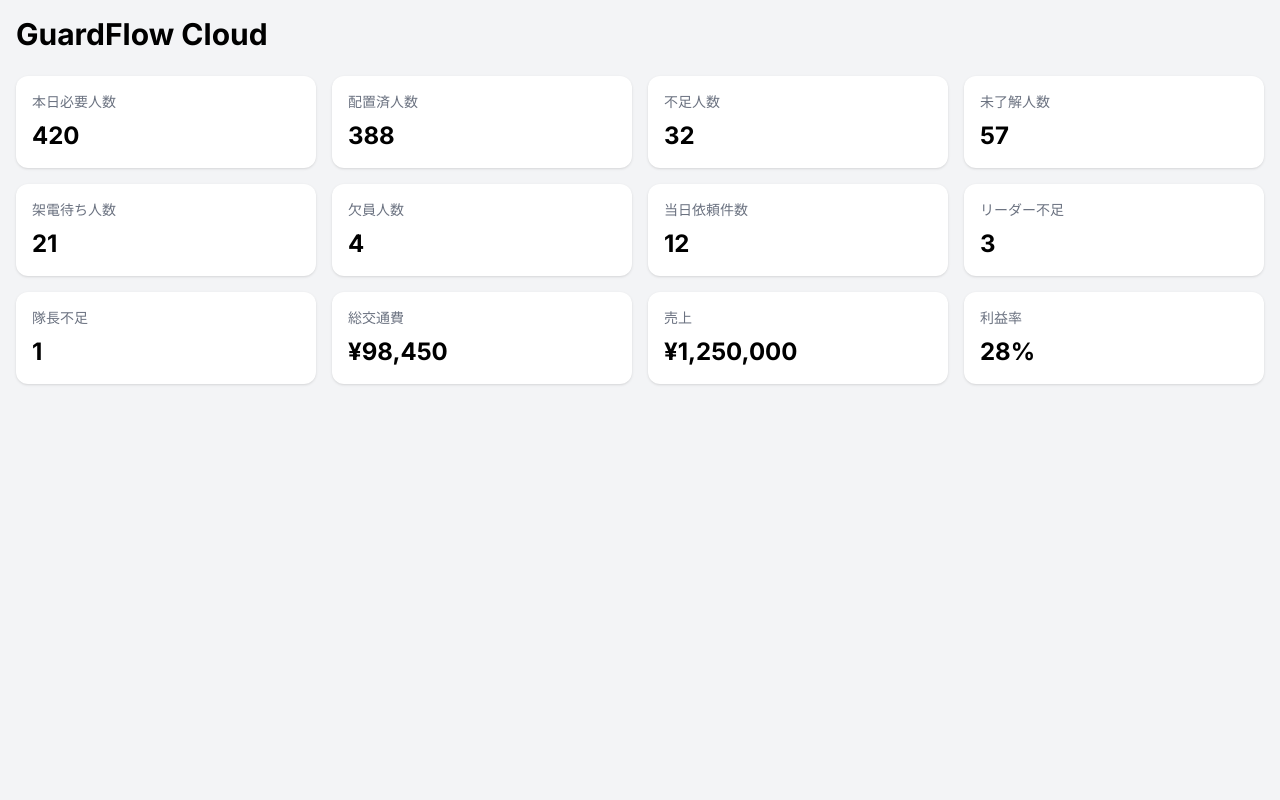
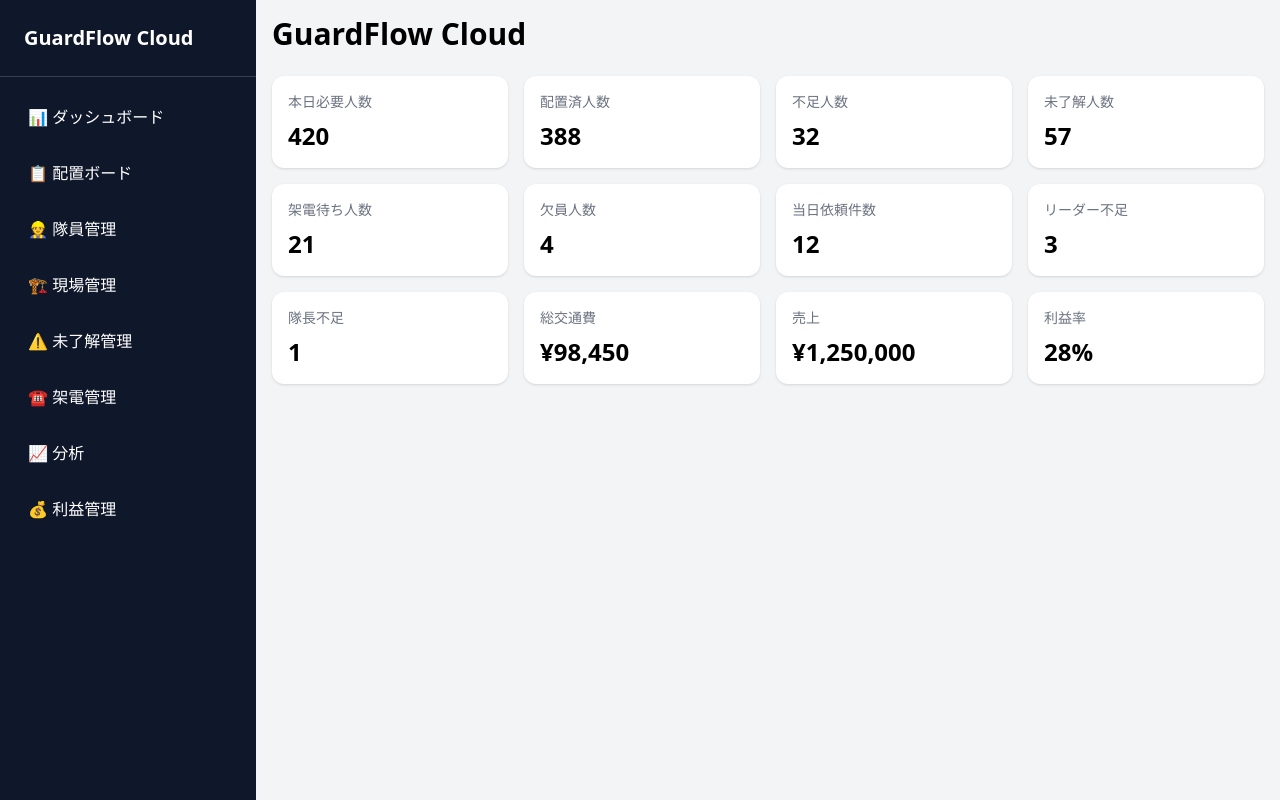
Before and after one commit to saekk0314-sudo/GuardFlow, a Next.js app: page / in a window 1280 px wide. Built offline with nearby package versions, Linux system fonts and the light colour scheme.

Commit message:
layout.tsx を更新

```diff
--- a/app/layout.tsx
+++ b/app/layout.tsx
@@ -1,37 +1,94 @@
-import './globals.css';
-import type { Metadata } from 'next';
-import { Inter } from 'next/font/google';
-
-const inter = Inter({ subsets: ['latin'] });
+import type { Metadata } from 'next'
+import './globals.css'
+import Link from 'next/link'
 
 export const metadata: Metadata = {
-  title: 'Create Next App',
-  description: 'Generated by create next app',
-  openGraph: {
-    images: [
-      {
-        url: 'https://bolt.new/static/og_default.png',
-      },
-    ],
-  },
-  twitter: {
-    card: 'summary_large_image',
-    images: [
-      {
-        url: 'https://bolt.new/static/og_default.png',
-      },
-    ],
-  },
-};
+  title: 'GuardFlow Cloud',
+  description: 'Security ERP Platform',
+}
 
 export default function RootLayout({
   children,
 }: {
-  children: React.ReactNode;
+  children: React.ReactNode
 }) {
   return (
-    <html lang="en">
-      <body className={inter.className}>{children}</body>
+    <html lang="ja">
+      <body className="bg-gray-100">
+        <div className="flex min-h-screen">
+
+          <aside className="w-64 bg-slate-900 text-white hidden md:block">
+            <div className="p-6 text-xl font-bold border-b border-slate-700">
+              GuardFlow Cloud
+            </div>
+
+            <nav className="p-4 space-y-2">
+
+              <Link
+                href="/"
+                className="block rounded-lg p-3 hover:bg-slate-800"
+              >
+                📊 ダッシュボード
+              </Link>
+
+              <Link
+                href="/assignments"
+                className="block rounded-lg p-3 hover:bg-slate-800"
+              >
+                📋 配置ボード
+              </Link>
+
+              <Link
+                href="/staffs"
+                className="block rounded-lg p-3 hover:bg-slate-800"
+              >
+                👷 隊員管理
+              </Link>
+
+              <Link
+                href="/sites"
+                className="block rounded-lg p-3 hover:bg-slate-800"
+              >
+                🏗 現場管理
+              </Link>
+
+              <Link
+                href="/pending"
+                className="block rounded-lg p-3 hover:bg-slate-800"
+              >
+                ⚠ 未了解管理
+              </Link>
+
+              <Link
+                href="/calls"
+                className="block rounded-lg p-3 hover:bg-slate-800"
+              >
+                ☎ 架電管理
+              </Link>
+
+              <Link
+                href="/analytics"
+                className="block rounded-lg p-3 hover:bg-slate-800"
+              >
+                📈 分析
+              </Link>
+
+              <Link
+                href="/profits"
+                className="block rounded-lg p-3 hover:bg-slate-800"
+              >
+                💰 利益管理
+              </Link>
+
+            </nav>
+          </aside>
+
+          <main className="flex-1">
+            {children}
+          </main>
+
+        </div>
+      </body>
     </html>
-  );
+  )
 }
```
